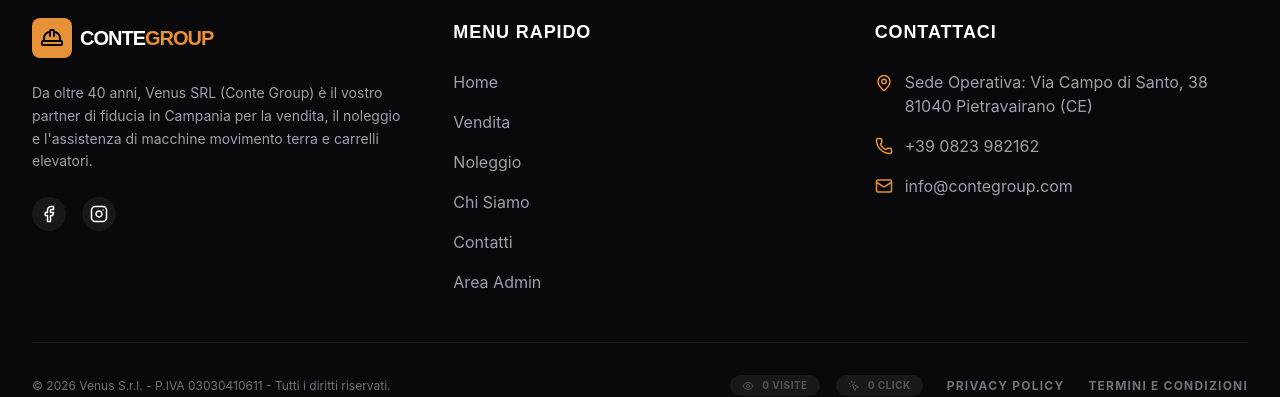
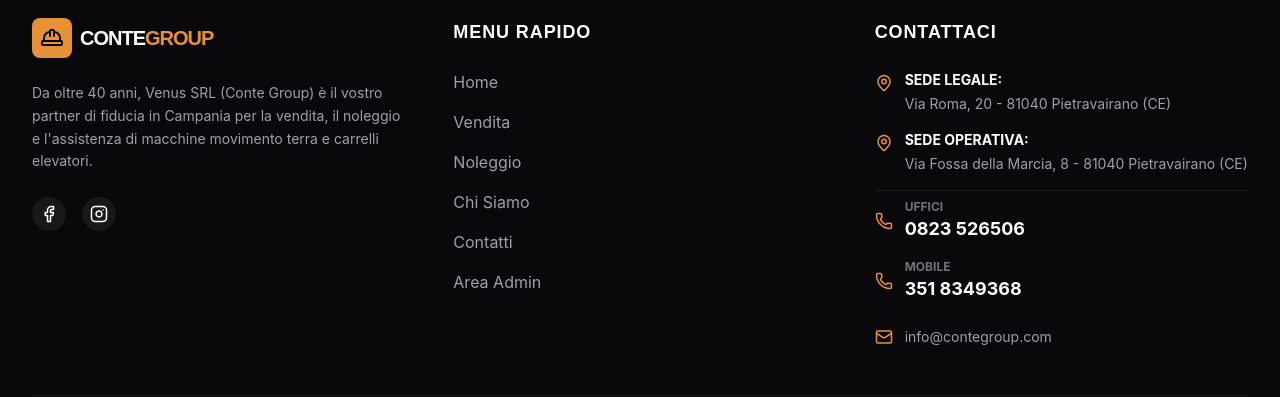
Before and after one commit to Fabriziochiappini/provaescavattori, a React (Vite) app: page / in a window 1280 px wide. Shown: the part 4184-4581 px from the top of the page. Built offline with nearby package versions, Linux system fonts and the light colour scheme; no server answers; the database is empty.

Commit message:
Feat: Update footer contacts and add WhatsApp button to machine details

```diff
--- a/src/components/Footer.tsx
+++ b/src/components/Footer.tsx
@@ -58,16 +58,36 @@ const Footer: React.FC = () => {
           {/* Contact Info */}
           <div>
             <h4 className="text-lg font-bold font-oswald uppercase tracking-wider mb-6">Contattaci</h4>
-            <ul className="space-y-4">
+            <ul className="space-y-4 text-sm">
               <li className="flex items-start space-x-3 text-zinc-400">
                 <MapPin className="text-orange-500 shrink-0 mt-1" size={18} />
-                <span>Sede Operativa: Via Campo di Santo, 38<br />81040 Pietravairano (CE)</span>
+                <div className="flex flex-col gap-1">
+                    <span className="font-bold text-white uppercase">Sede Legale:</span>
+                    <span>Via Roma, 20 - 81040 Pietravairano (CE)</span>
+                </div>
+              </li>
+              <li className="flex items-start space-x-3 text-zinc-400">
+                <MapPin className="text-orange-500 shrink-0 mt-1" size={18} />
+                <div className="flex flex-col gap-1">
+                    <span className="font-bold text-white uppercase">Sede Operativa:</span>
+                    <span>Via Fossa della Marcia, 8 - 81040 Pietravairano (CE)</span>
+                </div>
+              </li>
+              <li className="flex items-center space-x-3 text-zinc-400 pt-2 border-t border-zinc-900 mt-2">
+                <Phone className="text-orange-500 shrink-0" size={18} />
+                <div className="flex flex-col">
+                    <span className="text-xs uppercase font-bold text-zinc-500">Uffici</span>
+                    <a onClick={trackInteraction} href="tel:+390823526506" className="hover:text-orange-500 font-bold text-white text-lg">0823 526506</a>
+                </div>
               </li>
               <li className="flex items-center space-x-3 text-zinc-400">
                 <Phone className="text-orange-500 shrink-0" size={18} />
-                <a onClick={trackInteraction} href="tel:+390823982162" className="hover:text-orange-500">+39 0823 982162</a>
+                <div className="flex flex-col">
+                    <span className="text-xs uppercase font-bold text-zinc-500">Mobile</span>
+                    <a onClick={trackInteraction} href="tel:+393518349368" className="hover:text-orange-500 font-bold text-white text-lg">351 8349368</a>
+                </div>
               </li>
-              <li className="flex items-center space-x-3 text-zinc-400">
+              <li className="flex items-center space-x-3 text-zinc-400 pt-2">
                 <Mail className="text-orange-500 shrink-0" size={18} />
                 <a onClick={trackInteraction} href="mailto:info@contegroup.com" className="hover:text-orange-500">info@contegroup.com</a>
               </li>
--- a/src/pages/MachineDetail.tsx
+++ b/src/pages/MachineDetail.tsx
@@ -1,7 +1,7 @@
 import React, { useState, useEffect } from 'react';
 import { useParams, Link, useNavigate } from 'react-router-dom';
 import { useData } from '../context/DataContext';
-import { ChevronLeft, Scale, Clock, Zap, Calendar, Wrench, Phone, Mail, Share2, Maximize2, FileText, Download } from 'lucide-react';
+import { ChevronLeft, Scale, Clock, Zap, Calendar, Wrench, Phone, Mail, Share2, Maximize2, FileText, Download, MessageCircle } from 'lucide-react';
 import { motion } from 'framer-motion';
 import GalleryModal from '../components/GalleryModal';
 
@@ -305,6 +305,15 @@ const MachineDetail: React.FC = () => {
                             >
                                 <Phone size={24} />
                             </a>
+                            <a
+                                href={`https://wa.me/390823982162?text=${encodeURIComponent(`Salve, vorrei informazioni su: ${machine.brand} ${machine.name}`)}`}
+                                target="_blank"
+                                rel="noopener noreferrer"
+                                onClick={() => trackInteraction()}
+                                className="px-6 py-4 bg-green-500 text-white rounded-xl font-bold hover:bg-green-600 transition-colors flex items-center justify-center"
+                            >
+                                <MessageCircle size={24} />
+                            </a>
                             <button
                                 onClick={() => {
                                     trackInteraction();
```
